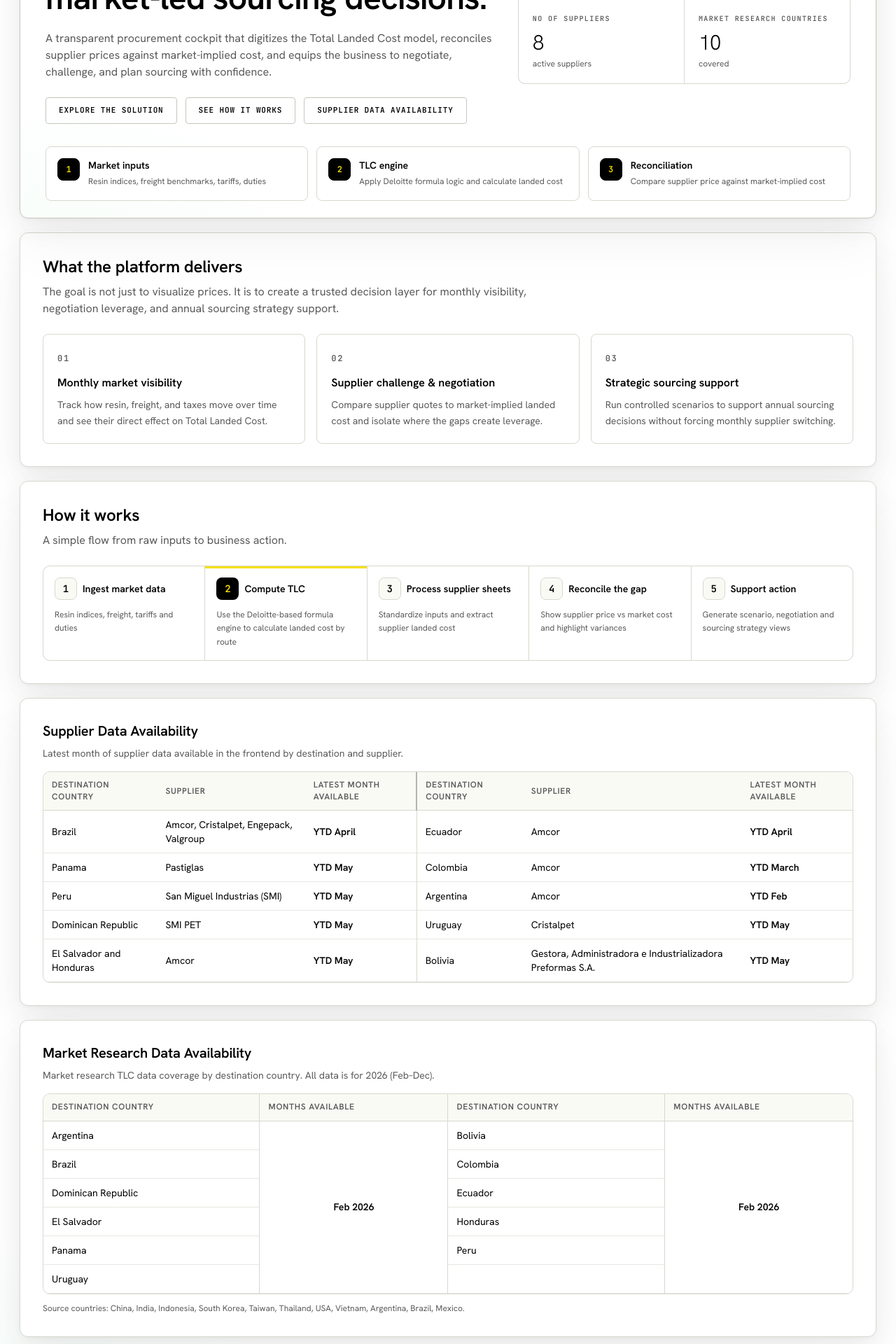
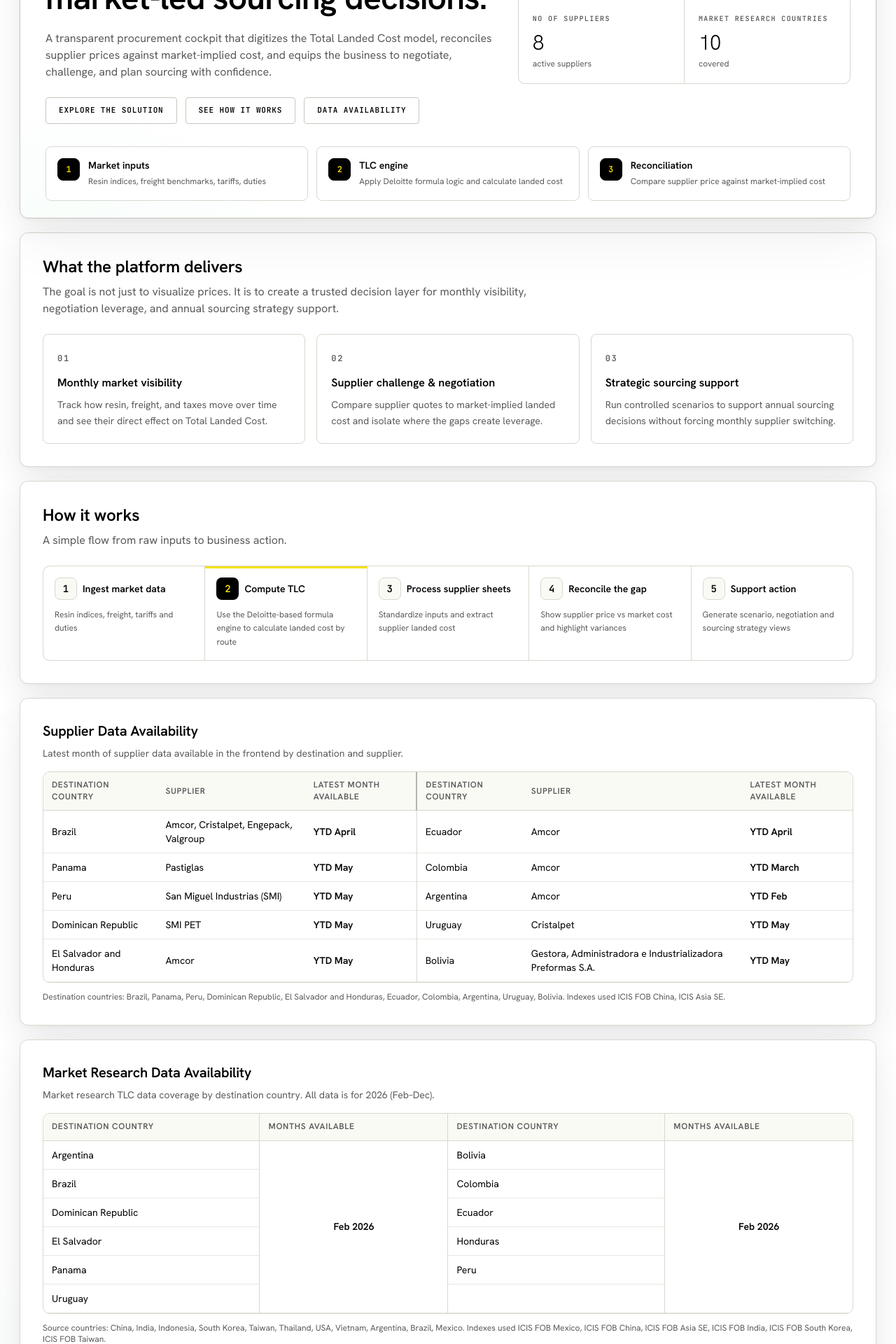
Before and after one commit to Naren2ds/PET_Resin_Cost, a React (Vite) app in the folder apps/frontend/: page / in a window 1280 px wide. Shown: the part 340-2260 px from the top of the page at 70% size. Built offline with nearby package versions, Linux system fonts and the light colour scheme; no server answers.

Commit message:
Landing Page changes

```diff
--- a/apps/frontend/src/pages/LandingPage.tsx
+++ b/apps/frontend/src/pages/LandingPage.tsx
@@ -47,8 +47,8 @@ const LandingPage: React.FC = () => {
                     <a className="pet-button-secondary" href="#flow">
                       See how it works
                     </a>
-                    <a className="pet-button-secondary" href="#supplier-availability">
-                      Supplier Data Availability
+                    <a className="pet-button-secondary" href="#data-availability">
+                      Data Availability
                     </a>
                   </div>
                 </div>
@@ -180,7 +180,7 @@ const LandingPage: React.FC = () => {
           </section>
 
           <div className="grid gap-5">
-            <section id="supplier-availability" className={cn(SHELL)}>
+            <section id="data-availability" className={cn(SHELL)}>
               <h2 className="text-xl font-semibold tracking-[-0.01em] text-foreground">Supplier Data Availability</h2>
               <p className="mt-2 text-sm text-muted-foreground">
                 Latest month of supplier data available in the frontend by destination and supplier.
@@ -241,6 +241,9 @@ const LandingPage: React.FC = () => {
                   </tbody>
                 </table>
               </div>
+              <p className="mt-3 text-xs text-muted-foreground">
+                Destination countries: Brazil, Panama, Peru, Dominican Republic, El Salvador and Honduras, Ecuador, Colombia, Argentina, Uruguay, Bolivia. Indexes used ICIS FOB China, ICIS Asia SE.
+              </p>
             </section>
 
             <section className={cn(SHELL)}>
@@ -308,7 +311,7 @@ const LandingPage: React.FC = () => {
                 </table>
               </div>
               <p className="mt-3 text-xs text-muted-foreground">
-                Source countries: China, India, Indonesia, South Korea, Taiwan, Thailand, USA, Vietnam, Argentina, Brazil, Mexico.
+                Source countries: China, India, Indonesia, South Korea, Taiwan, Thailand, USA, Vietnam, Argentina, Brazil, Mexico. Indexes used ICIS FOB Mexico, ICIS FOB China, ICIS FOB Asia SE, ICIS FOB India, ICIS FOB South Korea, ICIS FOB Taiwan.
               </p>
             </section>
           </div>
```
